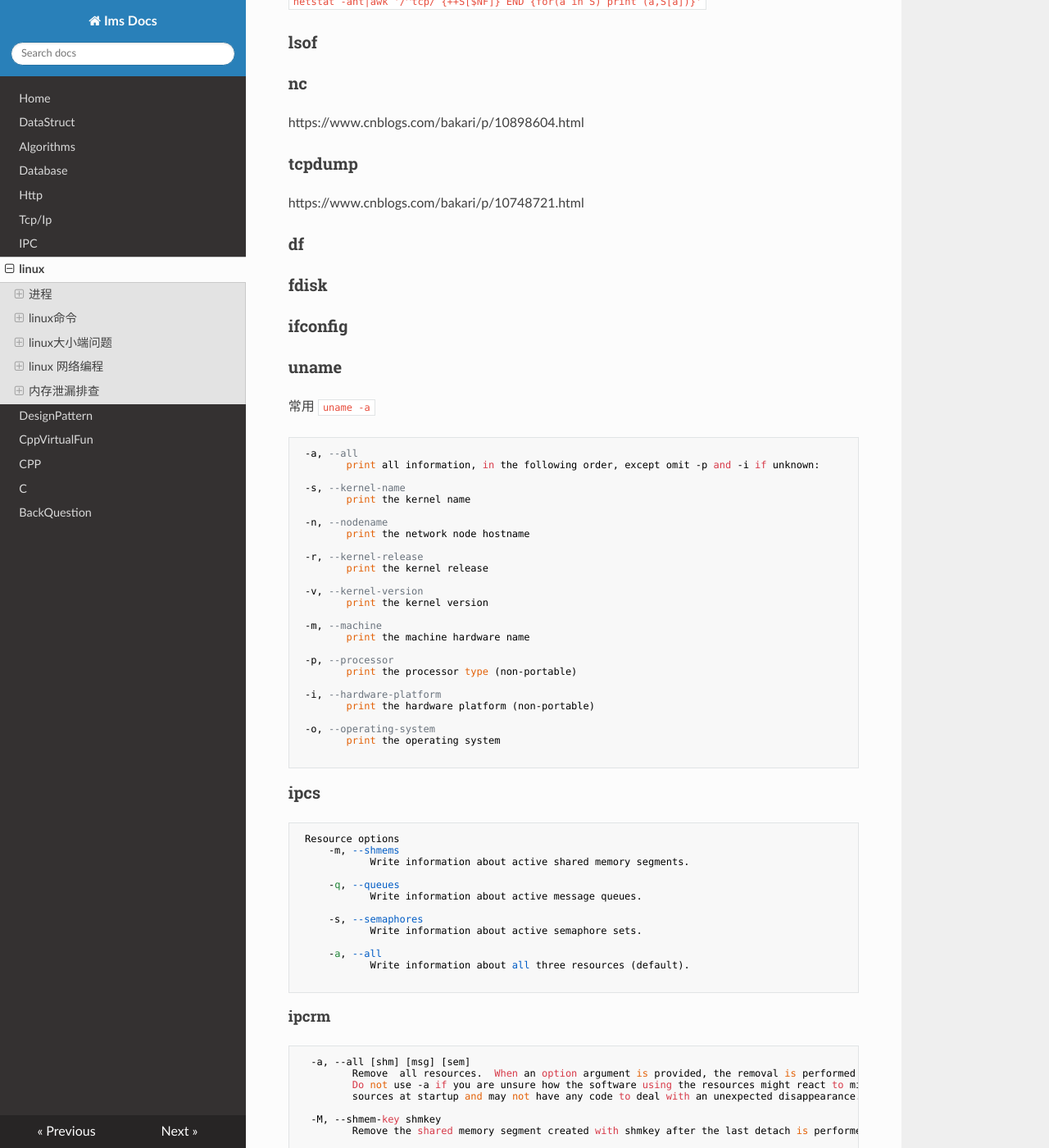
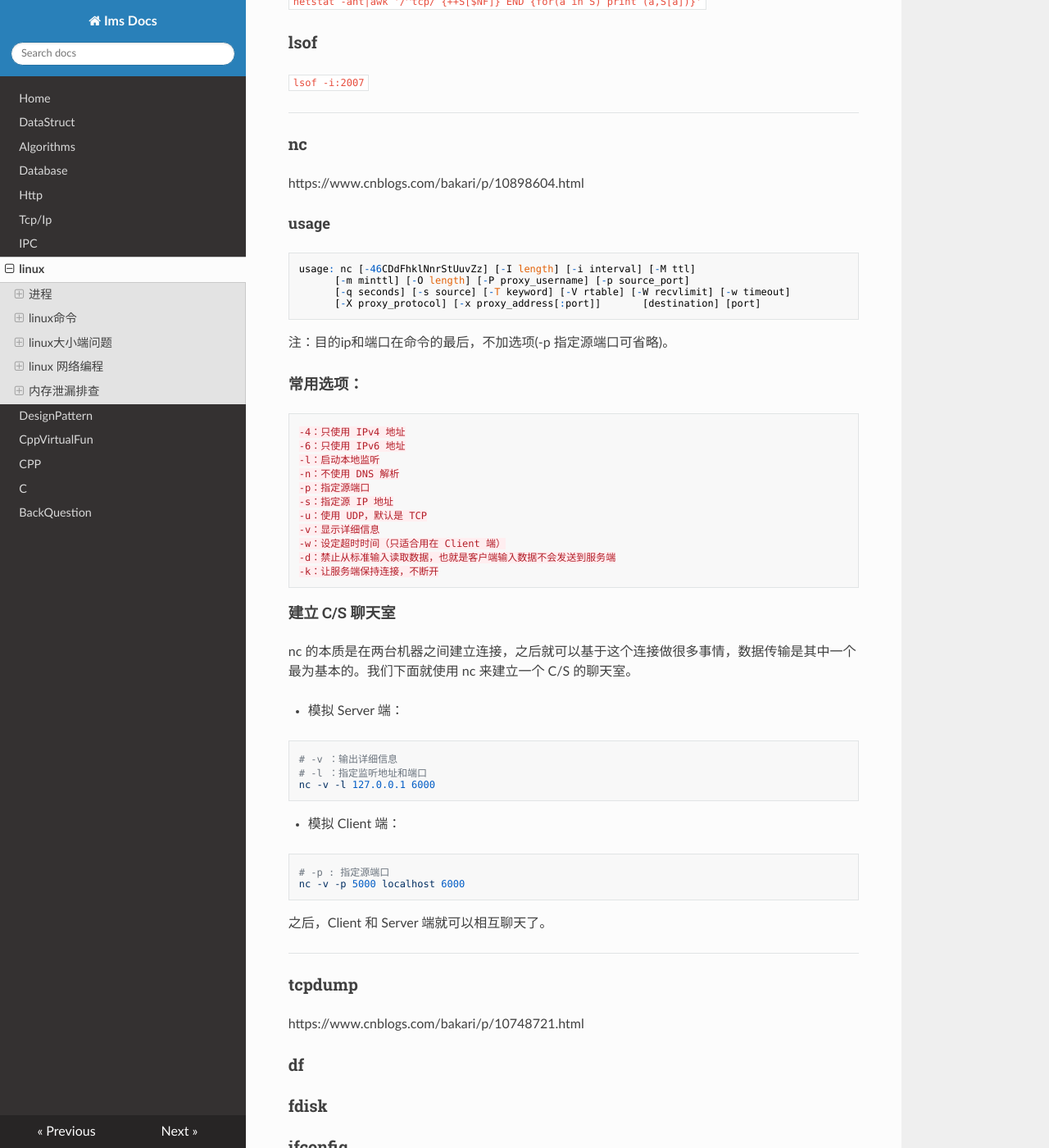
Before and after one commit to ims0/mkdocs, an MkDocs documentation site: the page built from docs/linux.md, in a window 1280 px wide and 1400 px high, scrolled down 2832 px. Shown: the whole window at 82% size. Built offline with MkDocs 1.6.1, drawn with Linux system fonts in a browser that asks for light colours; nearby versions of some CDN libraries.

Commit message:
add nc doc

````diff
--- a/docs/linux.md
+++ b/docs/linux.md
@@ -124,9 +124,57 @@ nm [参数]
 
 ### lsof
 
+
+`lsof -i:2007`
+
+----
+
 ### nc
 
 https://www.cnblogs.com/bakari/p/10898604.html
+
+#### usage
+```
+usage: nc [-46CDdFhklNnrStUuvZz] [-I length] [-i interval] [-M ttl]
+      [-m minttl] [-O length] [-P proxy_username] [-p source_port]
+      [-q seconds] [-s source] [-T keyword] [-V rtable] [-W recvlimit] [-w timeout]
+      [-X proxy_protocol] [-x proxy_address[:port]]       [destination] [port]
+```
+
+注：目的ip和端口在命令的最后，不加选项(-p 指定源端口可省略)。
+#### 常用选项：
+
+    -4：只使用 IPv4 地址
+    -6：只使用 IPv6 地址
+    -l：启动本地监听
+    -n：不使用 DNS 解析
+    -p：指定源端口
+    -s：指定源 IP 地址
+    -u：使用 UDP，默认是 TCP
+    -v：显示详细信息
+    -w：设定超时时间（只适合用在 Client 端）
+    -d：禁止从标准输入读取数据，也就是客户端输入数据不会发送到服务端
+    -k：让服务端保持连接，不断开
+
+#### 建立 C/S 聊天室#
+
+nc 的本质是在两台机器之间建立连接，之后就可以基于这个连接做很多事情，数据传输是其中一个最为基本的。我们下面就使用 nc 来建立一个 C/S 的聊天室。
+
++ 模拟 Server 端：
+```
+# -v ：输出详细信息
+# -l ：指定监听地址和端口
+nc -v -l 127.0.0.1 6000
+```
++ 模拟 Client 端：
+```
+# -p : 指定源端口
+nc -v -p 5000 localhost 6000
+```
+之后，Client 和 Server 端就可以相互聊天了。
+
+
+-------------
 
 ### tcpdump
 
````
Also changed, not shown: docs/cpp.md (+1 -1 lines).
